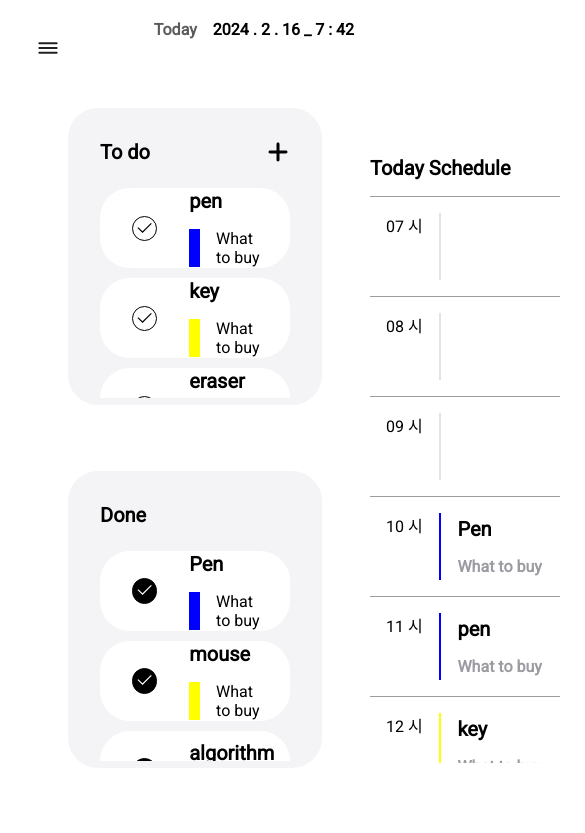
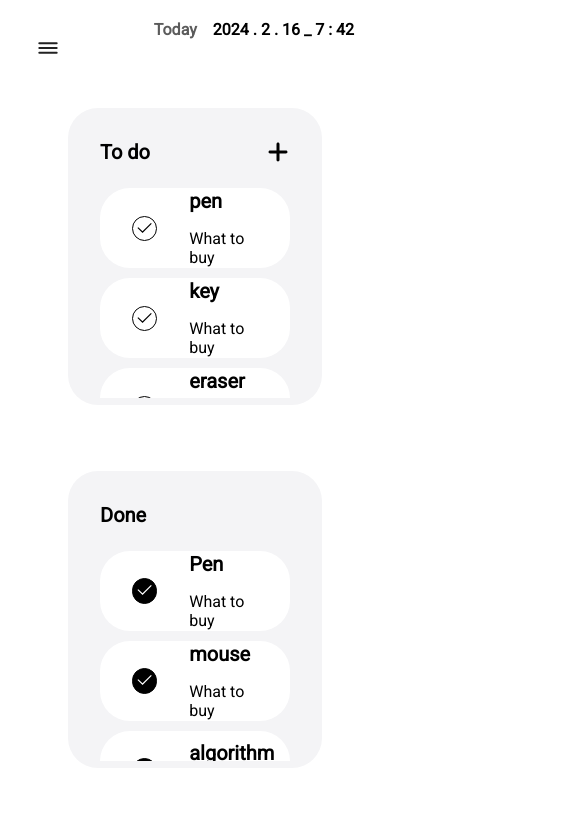
Before and after one commit to nile27/My-Calender, a React (Create React App) app: page / in a window 390 px wide. Shown: the top 833 px of the page, 585 px wide, since content can reach past the window. Built offline with nearby package versions, Linux system fonts and the light colour scheme.

Commit message:
Main 반응형 작업

```diff
--- a/src/Components/Main-TodoLI.tsx
+++ b/src/Components/Main-TodoLI.tsx
@@ -80,12 +80,19 @@ const ListBody = styled.div`
       overflow: hidden;
       text-overflow: ellipsis;
     }
+    @media screen and (max-width: 460px) {
+      flex-direction: column;
+    }
   }
 `;
 
 const ColorBox = styled.div`
   width: 20px;
+  height: 20px;
   background-color: ${(prop) => prop.color || "var(--line-gray)"};
+  @media screen and (max-width: 460px) {
+    display: none;
+  }
 `;
 
 export default function TodoLi(props: { todo: TODOOBJArr }) {
--- a/src/Pages/Main.tsx
+++ b/src/Pages/Main.tsx
@@ -13,6 +13,9 @@ const Container = styled.div`
   display: flex;
   padding: 2rem 3rem;
   gap: 1rem;
+  @media screen and (max-width: 860px) {
+    flex-direction: column;
+  }
 `;
 
 const TodoContainer = styled.div`
```
